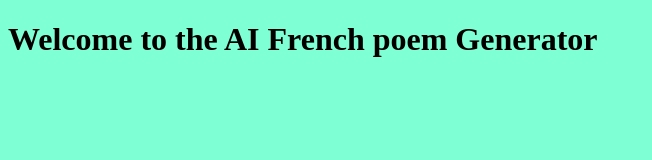
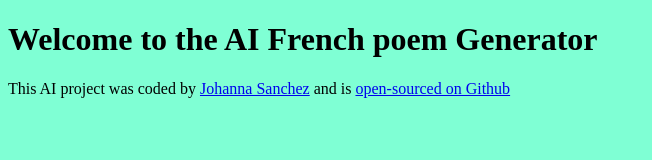
Before and after one commit to Vegasaga/French-Poem-Generator, a plain HTML site: page index.html in a window 1280 px wide. Shown: the whole page, without its empty margins (0-652 px from the left). Drawn offline with Linux system fonts and the light colour scheme.

Commit message:
initial commit

```diff
--- a/index.html
+++ b/index.html
@@ -9,6 +9,17 @@
   <body>
     <h1>Welcome to the AI French poem Generator</h1>
 
+    <footer>
+      This AI project was coded by
+      <a href="https://github.com/Vegasaga" target="_blank">Johanna Sanchez</a>
+      and is
+      <a
+        href="https://github.com/Vegasaga/French-Poem-Generator"
+        target="_blank"
+      >
+        open-sourced on Github</a
+      >
+    </footer>
     <script src="src/index.js"></script>
   </body>
 </html>
```
